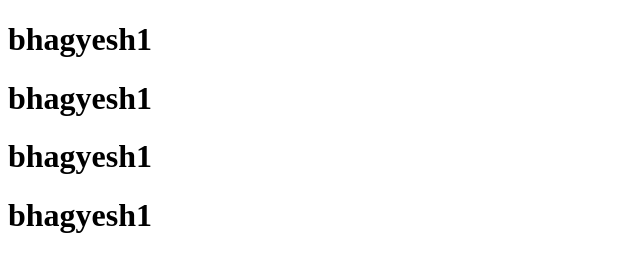
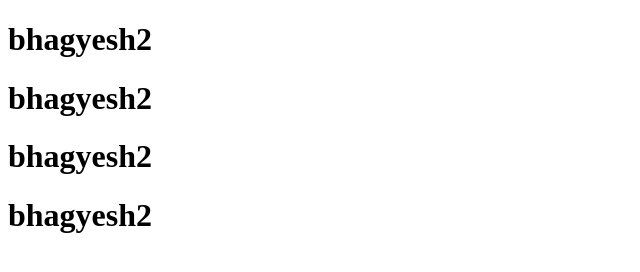
Before and after one commit to bbp-ui/bbp12, a plain HTML site: page index.html in a window 1280 px wide. Shown: the full height of the page, 0-640 px from the left. Drawn offline with Linux system fonts and the light colour scheme.

Commit message:
mu commit

```diff
--- a/index.html
+++ b/index.html
@@ -6,10 +6,10 @@
     <title>Document</title>
 </head>
 <body>
-    <h1>bhagyesh1</h1>
-    <h1>bhagyesh1</h1>
-    <h1>bhagyesh1</h1>
-    <h1>bhagyesh1</h1>
+    <h1>bhagyesh2</h1>
+    <h1>bhagyesh2</h1>
+    <h1>bhagyesh2</h1>
+    <h1>bhagyesh2</h1>
 
 </body>
 </html>
```
